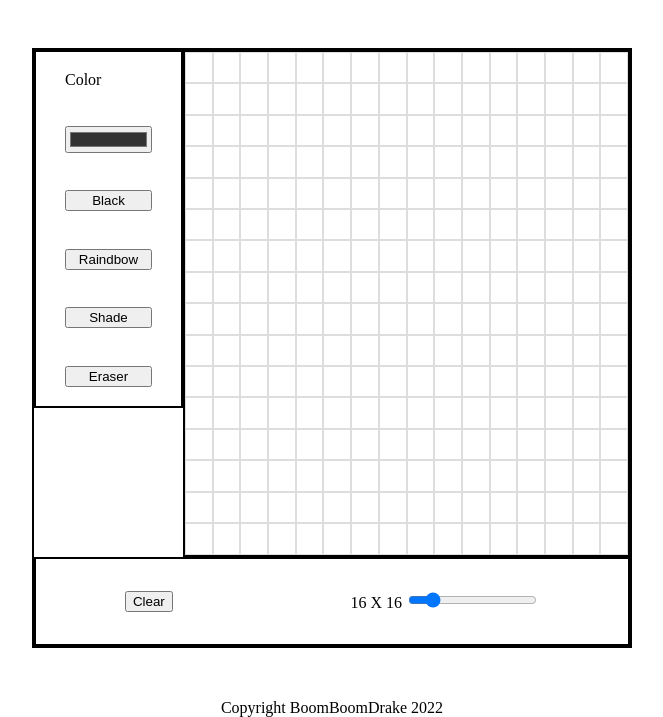
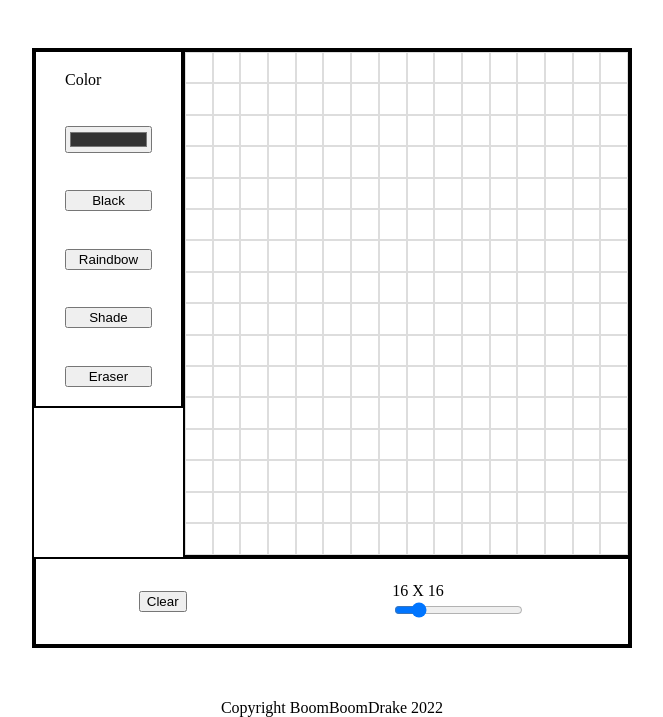
Before and after one commit to BoomBoomDrake/etch-a-sketch, a plain HTML site: page index.html in a window 1280 px wide. Shown: the part 83-800 px from the top of the page, without its empty margins (308-971 px from the left). Drawn offline with Linux system fonts and the light colour scheme.

Commit message:
Style slider container

```diff
--- a/style.css
+++ b/style.css
@@ -64,6 +64,11 @@ body {
     align-items: center;
 }
 
+#sliderCont {
+    display: flex;
+    flex-direction: column;
+}
+
 .cell {
     margin: 0px;
     padding: 0px;
```
